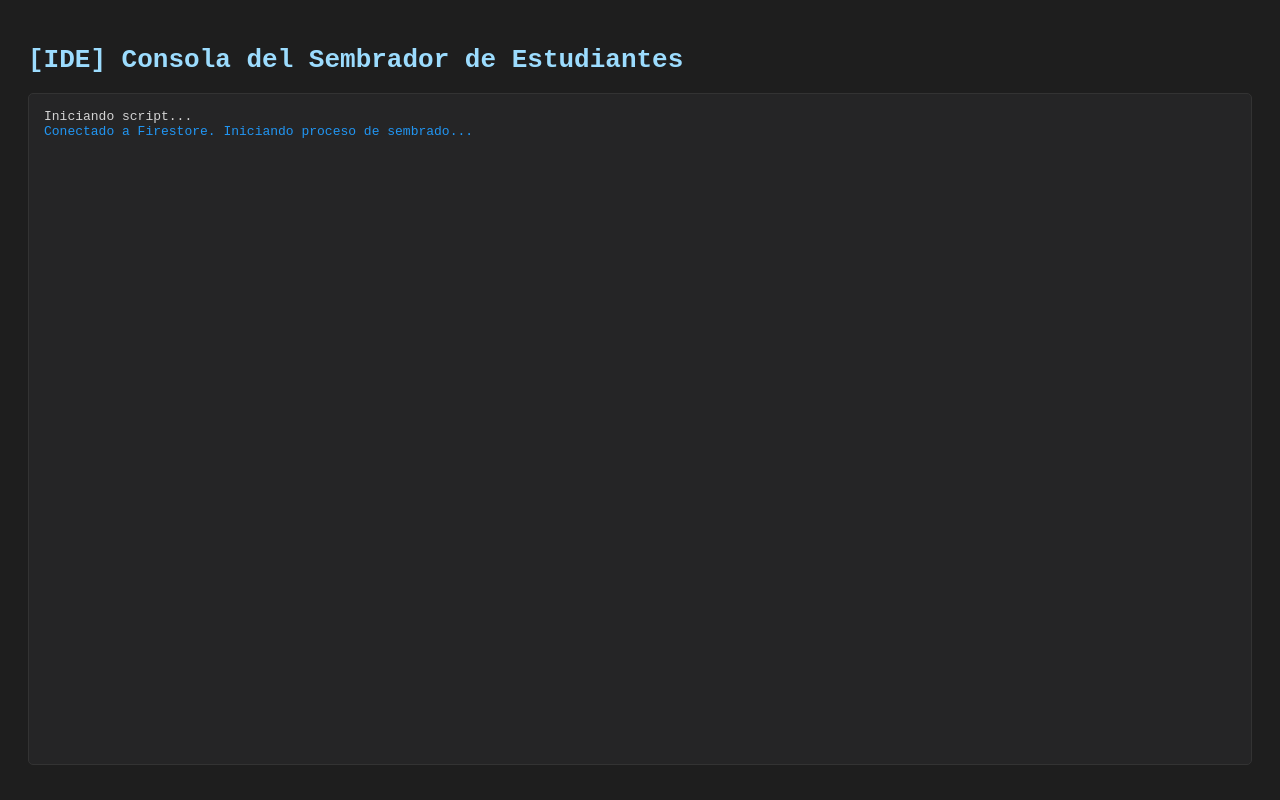
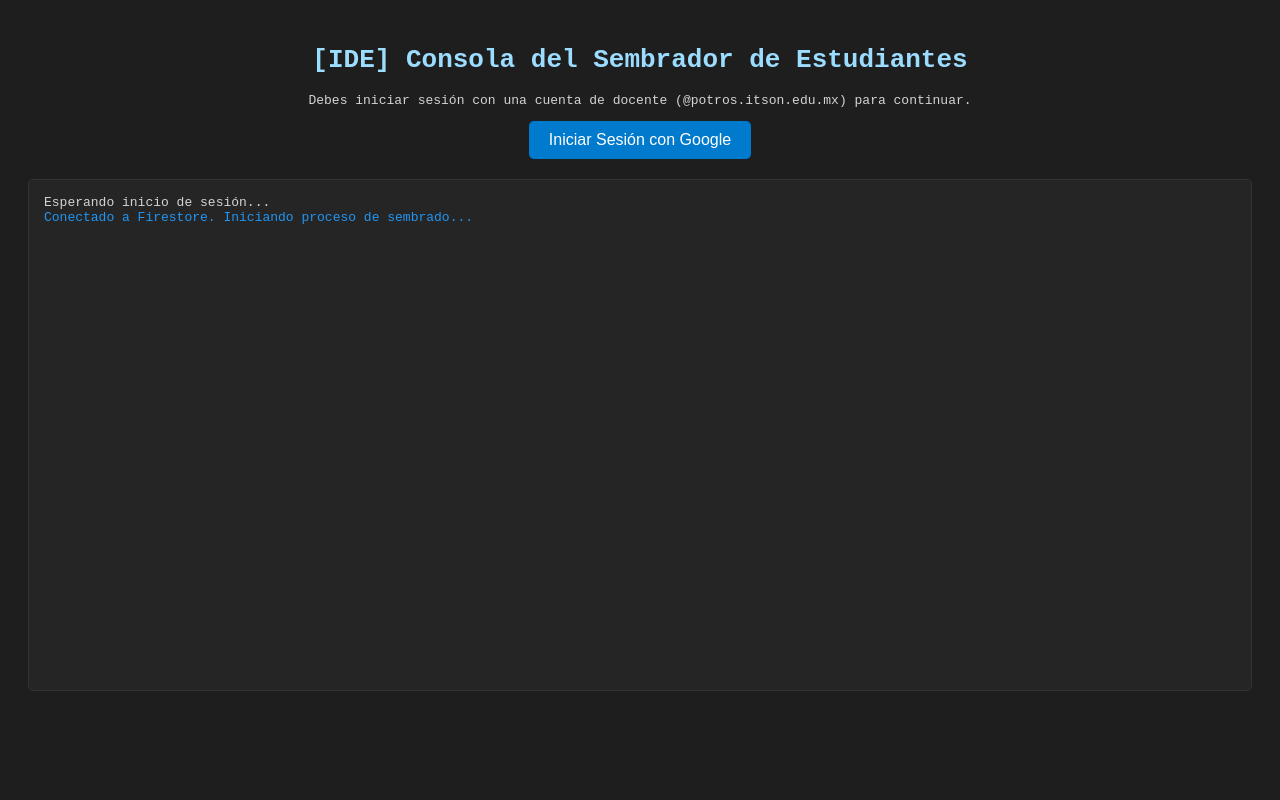
Before and after one commit to isaacpaniagua-design/calidad-de-software, a plain HTML site: page seed.html in a window 1280 px wide. Drawn offline with Linux system fonts and the light colour scheme; no server answers.

Commit message:
Refactor seed.html for improved layout and login flow

```diff
--- a/seed.html
+++ b/seed.html
@@ -3,9 +3,13 @@
 <head>
     <meta charset="UTF-8">
     <title>Sembrador de Base de Datos</title>
-    <meta name="robots" content="noindex"> <style>
-        body { font-family: monospace; background-color: #1e1e1e; color: #d4d4d4; padding: 20px; }
-        #log { border: 1px solid #333; background-color: #252526; padding: 15px; border-radius: 5px; height: 80vh; overflow-y: auto; }
+    <meta name="robots" content="noindex">
+    <style>
+        body { font-family: monospace; background-color: #1e1e1e; color: #d4d4d4; padding: 20px; text-align: center; }
+        #auth-container, #seed-container { margin-bottom: 20px; }
+        button { background-color: #007acc; color: white; border: none; padding: 10px 20px; border-radius: 5px; cursor: pointer; font-size: 16px; }
+        button:disabled { background-color: #555; cursor: not-allowed; }
+        #log { border: 1px solid #333; background-color: #252526; padding: 15px; border-radius: 5px; height: 60vh; overflow-y: auto; text-align: left; }
         .success { color: #4CAF50; }
         .error { color: #F44336; }
         .info { color: #2196F3; }
@@ -14,7 +18,18 @@
 </head>
 <body>
     <h1>[IDE] Consola del Sembrador de Estudiantes</h1>
-    <div id="log">Iniciando script...</div>
+
+    <div id="auth-container">
+        <p>Debes iniciar sesión con una cuenta de docente (@potros.itson.edu.mx) para continuar.</p>
+        <button id="loginBtn">Iniciar Sesión con Google</button>
+    </div>
+
+    <div id="seed-container" hidden>
+        <p id="userInfo"></p>
+        <button id="seedBtn">Comenzar a Cargar Estudiantes</button>
+    </div>
+
+    <div id="log">Esperando inicio de sesión...</div>
 
     <script type="module" src="./js/seed-students.js"></script>
 </body>
```
